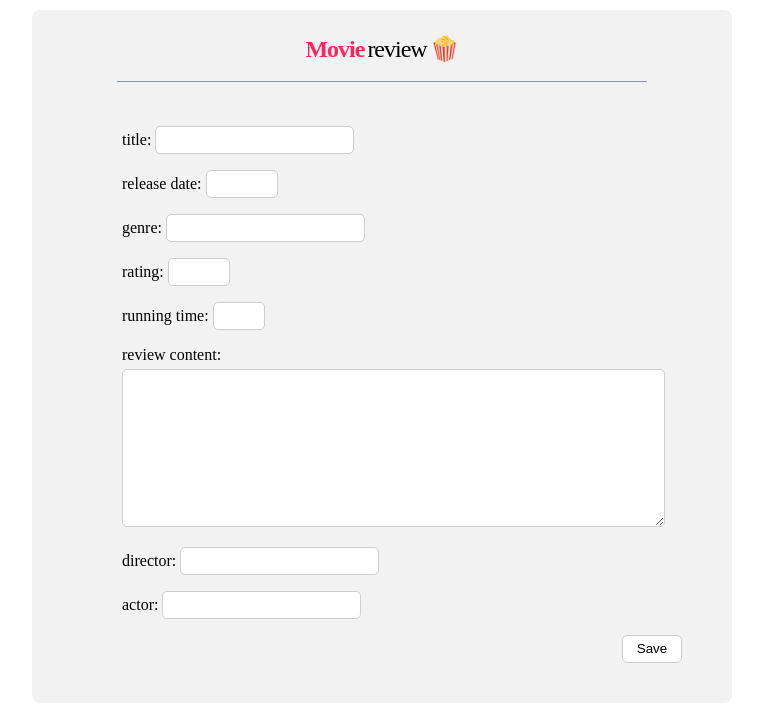
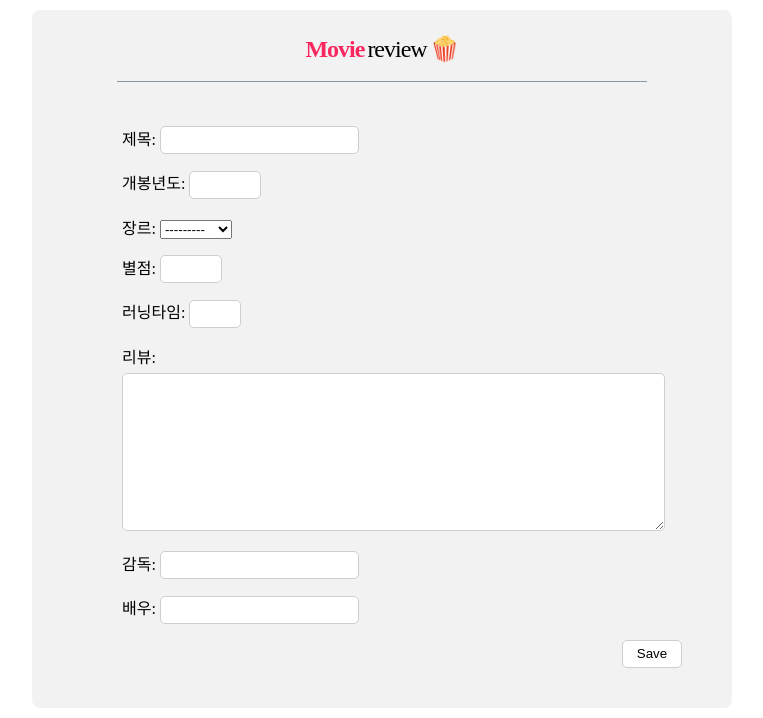
Before and after one commit to shkim21/piro16_movie_review_site, a Django app: page /review/create/ in a window 1280 px wide. Shown: the part 89-807 px from the top of the page, without its empty margins (258-1021 px from the left). Run offline with Django 3.2, Linux system fonts and the light colour scheme.

Commit message:
[add] choice field, 러닝타임 수정

```diff
--- a/movie_review/review/models.py
+++ b/movie_review/review/models.py
@@ -2,12 +2,14 @@ from django.db import models
 
 # Create your models here.
 
+GENRE_CHOICES= (('SF', 'SF'), ('Action', 'Action'), ('Comedy', 'Comedy'), ('Drama', 'Drama'), ('Fantasy', 'Fantasy'))
+
 class Review(models.Model):
     title = models.CharField(max_length=30)
     release_date = models.IntegerField(default=1990)#개봉년도
-    genre = models.CharField(max_length=50)
+    genre = models.CharField(max_length=50, choices=GENRE_CHOICES)
     rating = models.FloatField(default=0)#별점
-    running_time = models.CharField(max_length=20)
+    running_time = models.IntegerField(null=True, blank=True)
     content = models.TextField()#리뷰내용
     director = models.CharField(max_length=20)
     actor = models.CharField(max_length=255)
--- a/movie_review/review/views.py
+++ b/movie_review/review/views.py
@@ -11,7 +11,14 @@ def review_list(request):
 
 def detail(request, pk):
     review = Review.objects.get(id=pk)
-    ctx = {'review': review}
+    hour = 0
+    minute = 0
+    if review.running_time > 60:
+        hour = review.running_time // 60
+        minute = review.running_time % 60
+    print("hour:", hour)
+    print("minute:", minute)
+    ctx = {'review': review, 'hour':hour, 'minute':minute}
 
     return render(request, template_name='movie_detail.html', context=ctx)
 
@@ -23,6 +30,7 @@ def create(request):
             return redirect("review:list")
     else:
         form = ReviewForm()
+        print()
         ctx = {'form': form}
 
         return render(request, template_name='movie_form.html', context=ctx)
@@ -33,9 +41,9 @@ def review_update(request, pk):
 
     if request.method == 'POST':
         print("request method:", request.method)
-        # form = ReviewForm(request.POST, instance=review)
+        form = ReviewForm(request.POST, instance=review)
         # print("form:", form)
-        print("request.POST:", request.POST)
+        # print("request.POST:", request.POST)
         review.title = request.POST.get("title")
         review.release_date = request.POST.get("release_date")
         review.genre = request.POST.get("genre")
--- a/movie_review/templates/movie_form.html
+++ b/movie_review/templates/movie_form.html
@@ -8,35 +8,35 @@
         <form method="POST" class="post-form">
             {% csrf_token %}
             <p>
-                <label>title: </label>
+                <label>제목: </label>
                 <input class="form-input" name="title" type="text" maxlength="30" value="{% if review.title %}{{review.title}}{% endif %}">
             </p>
             <p>
-                <label>release date: </label>
+                <label>개봉년도: </label>
                 <input id="release-date" class="form-input" name="release_date" type="number" value="{% if review.release_date %}{{review.release_date}}{% endif %}">
             </p>
             <p>
-                <label>genre: </label>
-                <input class="form-input" type="text" name="genre" maxlength="50" value="{% if review.genre %}{{review.genre}}{% endif %}">
+                <label>장르: </label>
+                <span>{{form.genre}}</span>
             </p>
             <p>
-                <label>rating: </label>
-                <input id="rating" class="form-input" name="rating" type="number" step="0.01" value="{% if review.rating %}{{review.rating}}{% endif %}" step="0.5" >
+                <label>별점: </label>
+                <input id="rating" class="form-input" name="rating" type="number" step="0.01" value="{% if review.rating %}{{review.rating}}{% endif %}" step="0.1" >
             </p>
             <p>
-                <label>running time: </label>
+                <label>러닝타임: </label>
                 <input id="running-time" class="form-input" type="text" maxlength="10" name="running_time" value="{% if review.running_time %}{{review.running_time}}{% endif %}">
             </p>
             <p>
-                <p id="review-content"><label>review content: </label></p>
+                <p id="review-content"><label>리뷰: </label></p>
                 <textarea class="content-input" cols="63" rows="10" name="content">{% if review.content %}{{review.content}}{% endif %}</textarea>
             </p>
             <p>
-                <label>director: </label>
+                <label>감독: </label>
                 <input class="form-input" name="director" type="text" maxlength="20" value="{% if review.director%}{{review.director}}{% endif %}">
             </p>
             <p>
-                <label>actor: </label>
+                <label>배우: </label>
                 <input class="form-input" name="actor" type="text" maxlength="255" value="{% if review.actor %}{{review.actor}}{% endif %}">
             </p>
             <button type="submit" class="save btn btn-default">Save</button>
```
Also changed, not shown: movie_review/templates/movie_detail.html (+7 -1 lines).
